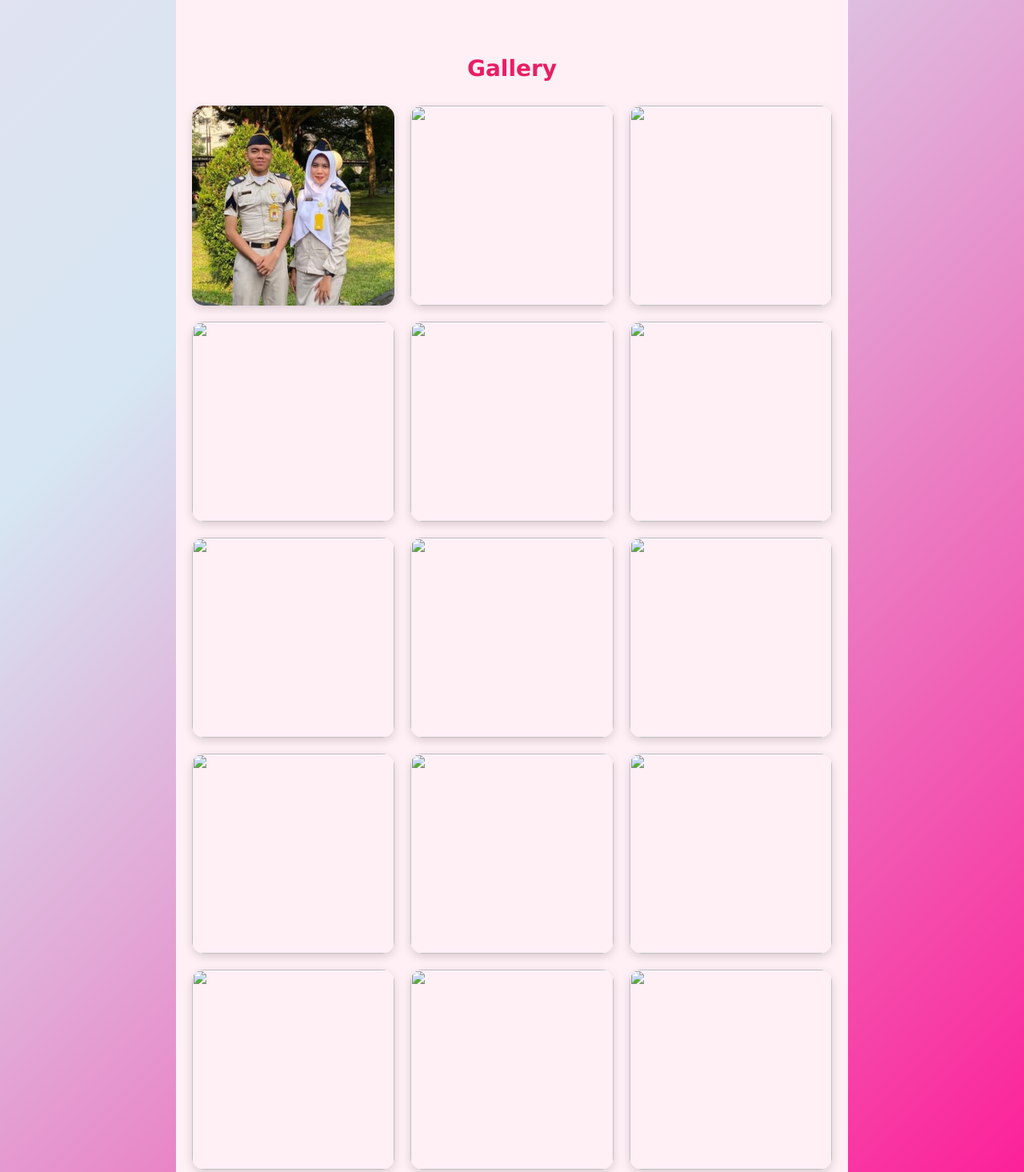
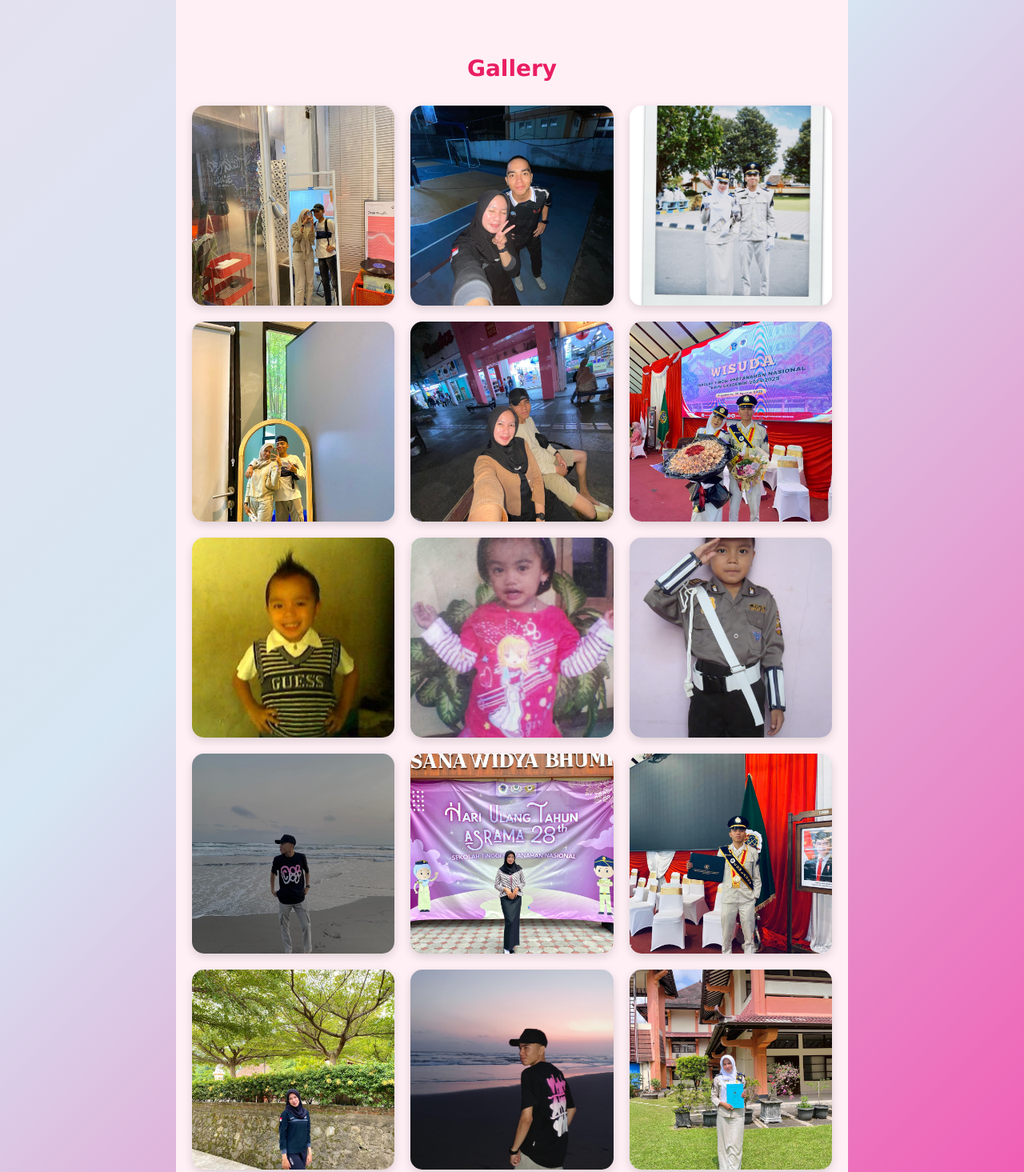
Before and after one commit to rakaanindra23-cyber/AditFauziaWeb, a plain HTML site: page index.html in a window 1280 px wide. Shown: the part 1600-3065 px from the top of the page at 80% size. Drawn offline with Linux system fonts and the light colour scheme.

Commit message:
Add files via upload

```diff
--- a/index.html
+++ b/index.html
@@ -50,21 +50,31 @@
 <section id="gallery" class="gallery">
   <h2> Gallery </h2>
   <div class="gallery-container">
-    <img src="image/aditzia2.jpg">
-    <img src="foto2.jpg" >
-    <img src="foto3.jpg" >
-    <img src="foto4.jpg" >
-    <img src="foto4.jpg" >
-    <img src="foto4.jpg" >
-    <img src="foto4.jpg" >
-    <img src="foto4.jpg" >
-    <img src="foto4.jpg" >
-    <img src="foto4.jpg" >
-    <img src="foto4.jpg" >
-    <img src="foto4.jpg" >
-    <img src="foto4.jpg" >
-    <img src="foto4.jpg" >
-    <img src="foto4.jpg" >
+    <img src="image/0f6ab5e1-9b62-4828-acc1-8dd7e59bc423.jpg">
+    <img src="image/1902e63d-a16a-4541-bfd1-7112775c2388.jpg" >
+    <img src="image/2accfc77-a605-4776-9917-b3ac2be37367.jpg" >
+    <img src="image/2c483544-6673-49e2-9f55-fda817874925.jpg" >
+    <img src="image/39383a84-c93f-4aa5-a597-30ae4a0fdea0.jpg" >
+    <img src="image/49b5ac5a-06aa-451a-a5e8-5490c4ad5c58.jpg" >
+    <img src="image/aditkecil.jpg" >
+    <img src="image/ziakecil.jpg" >
+    <img src="image/aditkecil2.jpg" >
+    <img src="image/adit1.jpg" >
+    <img src="image/zia1.jpg" >
+    <img src="image/adit2.jpg" >
+    <img src="image/zia2.jpg" >
+    <img src="image/adit4.jpg" >
+    <img src="image/zia4.jpg" >
+    <img src="image/522c53ee-da10-4b5d-9156-afc811220ceb.jpg" >
+    <img src="image/60bf6f41-052e-4e26-90a4-deb6cdc6e27f.jpg" >
+    <img src="image/66d3baa0-fdc9-425e-93ee-529c6680fffb.jpg" >
+    <img src="image/b992f083-d171-476a-a39d-e188f02c69d2.jpg" >
+    <img src="image/c0e84e84-4fd7-4877-abd1-db208c0fe20a.jpg" >
+    <img src="image/cf5483e3-206e-44ee-ae6c-e224c58d3d58.jpg" >
+    <img src="image/d34c29dc-75b9-4821-ab68-50e8829e36bd.jpg" >
+    <img src="image/dc304b40-f981-4a7a-8467-68c41dd28c21.jpg" >
+    <img src="image/zia10.jpg" >
+
   </div>
 </section>
 
```
